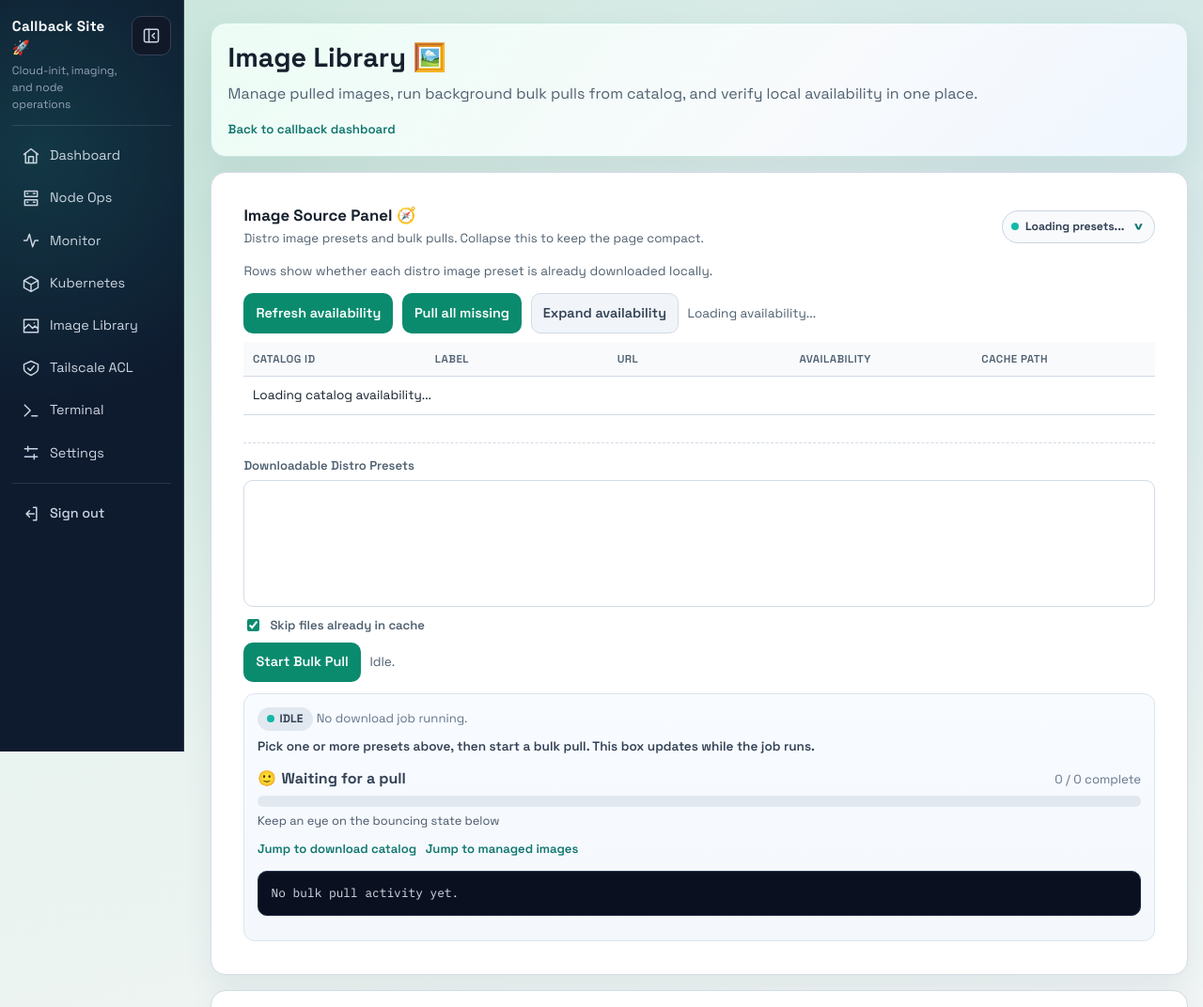
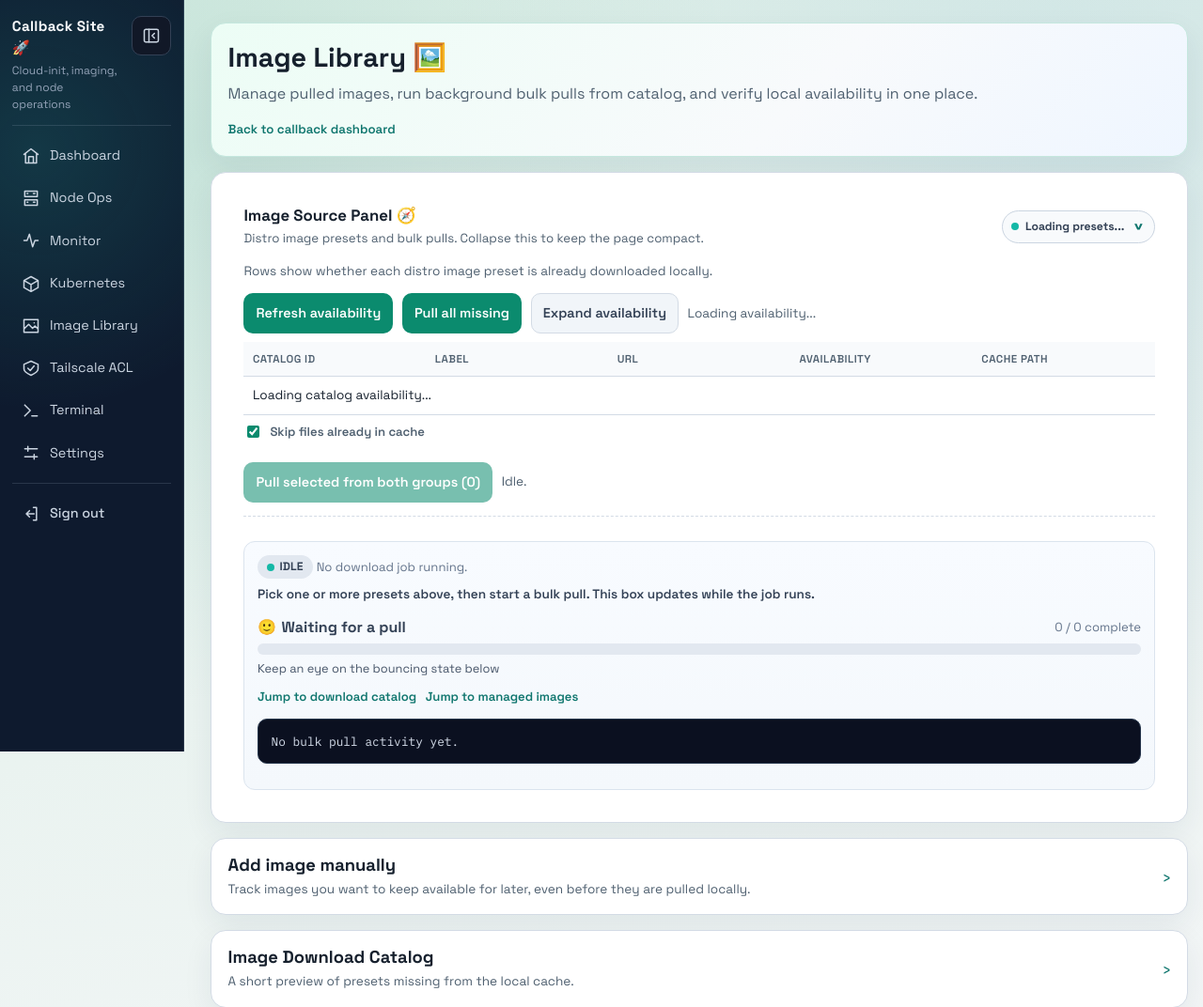
Before and after one commit to MeVsTheVoices/Playbook, a Python web app: template callback_site/templates/images.html in a window 1280 px wide. Shown: the top 1072 px of the page at 94% size. Run offline with Jinja, Linux system fonts and the light colour scheme; the template is opened without the code that fills it: most values are stand-ins (such as "Sample title", 1, 10 or a date in 2020); lists and menus that the app fills with data are empty; some libraries are stand-ins or nearby versions.

Commit message:
images: preserve catalog controls on refresh
Co-authored-by: Copilot <223556219+Copilot@users.noreply.github.com>

```diff
--- a/callback_site/static/images.js
+++ b/callback_site/static/images.js
@@ -18,8 +18,8 @@
   const imageExitCodeEl = document.getElementById("image_exit_code");
   const imageNotesEl = document.getElementById("image_notes");
   const imageCatalog = Array.isArray(window.__IMAGE_CATALOG__) ? window.__IMAGE_CATALOG__ : [];
-  const catalogPullSelectEl = document.getElementById("catalog_pull_ids");
   const catalogPullSkipExistingEl = document.getElementById("catalog_pull_skip_existing");
+  const pullSelectedGroupsBtn = document.getElementById("pull-selected-groups");
   const catalogPullStatusEl = document.getElementById("catalog-pull-status");
   const catalogPullLogEl = document.getElementById("catalog-pull-log");
   const catalogPullCardEl = document.getElementById("catalog-pull-card");
@@ -57,14 +57,6 @@
       return;
     }
     startCatalogPullForIds(ids, `${ids.length} missing preset${ids.length === 1 ? "" : "s"}`);
-  }
-
-  function availabilityGlyph(available) {
-    return available ? "✅" : "❌";
-  }
-
-  function availabilityLabel(available) {
-    return available ? "downloaded" : "missing";
   }
 
   function setCurrentCatalogPullJob(job) {
@@ -408,42 +400,36 @@
     }
   }
 
-  function rebuildCatalogPullOptions(catalogEntries) {
-    catalogPullSelectEl.innerHTML = "";
-    const entries = catalogEntries.filter((entry) => String(entry.image_url || "").trim()).sort((a, b) => String(a.label || "").localeCompare(String(b.label || "")));
-
-    if (!entries.length) {
-      const option = document.createElement("option");
-      option.value = "";
-      option.textContent = "No downloadable catalog entries available";
-      catalogPullSelectEl.appendChild(option);
-      catalogPullSelectEl.disabled = true;
-      return;
-    }
-
-    catalogPullSelectEl.disabled = false;
-    for (const entry of entries) {
-      const option = document.createElement("option");
-      option.value = entry.id;
-      option.textContent = `${entry.label} ${availabilityGlyph(entry.local_available)} ${availabilityLabel(entry.local_available)}`;
-      catalogPullSelectEl.appendChild(option);
-    }
+  function refreshCombinedSelection() {
+    const checked = catalogGroupedListEl.querySelectorAll("input.catalog-select:checked");
+    const groups = catalogGroupedListEl.querySelectorAll("details[data-group]");
+    pullSelectedGroupsBtn.disabled = Array.from(groups).filter((group) => group.querySelector("input.catalog-select:checked")).length < 2;
+    pullSelectedGroupsBtn.textContent = `Pull selected from both groups (${checked.length})`;
   }
 
   function renderGroupedCatalogEntries(entries) {
     if (!catalogGroupedListEl) return;
+    const openGroups = new Map(
+      Array.from(catalogGroupedListEl.querySelectorAll("details[data-group]"))
+        .map((details) => [details.dataset.group, details.open])
+    );
+    const selectedIds = new Set(
+      Array.from(catalogGroupedListEl.querySelectorAll("input.catalog-select:checked"))
+        .map((input) => input.value)
+    );
     const available = entries.filter((entry) => entry.local_available);
     const missing = entries.filter((entry) => !entry.local_available);
     const groups = [
       { key: "missing", title: "Missing from cache", subtitle: "These are the ones you can safely ignore for now while you focus on what is already present.", items: missing, open: false },
-      { key: "downloaded", title: "Already downloaded", subtitle: "These are the presets you can use immediately.", items: available, open: true },
+      { key: "downloaded", title: "Already downloaded", subtitle: "These are the presets you can use immediately.", items: available, open: false },
     ];
 
     catalogGroupedListEl.innerHTML = "";
     for (const group of groups) {
       const details = document.createElement("details");
       details.className = "catalog-group-card";
-      details.open = group.open;
+      details.dataset.group = group.key;
+      details.open = openGroups.get(group.key) ?? group.open;
 
       const summary = document.createElement("summary");
       summary.innerHTML = `
@@ -486,6 +472,7 @@
           bulkBtn.disabled = checked === 0;
           bulkBtn.textContent = `Pull selected (${checked})`;
           selectAll.checked = boxes.length > 0 && checked === boxes.length;
+          refreshCombinedSelection();
         };
         selectAll.addEventListener("change", () => {
           body.querySelectorAll("input.catalog-select:not(:disabled)").forEach((box) => { box.checked = selectAll.checked; });
@@ -506,6 +493,7 @@
           pick.className = "catalog-select";
           pick.value = entry.id || "";
           pick.disabled = !String(entry.image_url || "").trim();
+          pick.checked = !pick.disabled && selectedIds.has(pick.value);
           pick.title = pick.disabled ? "No download URL for this preset" : "Select for bulk pull";
           pick.addEventListener("change", refreshToolbar);
           item.appendChild(pick);
@@ -542,11 +530,13 @@
           item.appendChild(actions);
           body.appendChild(item);
         }
+        refreshToolbar();
       }
       details.appendChild(summary);
       details.appendChild(body);
       catalogGroupedListEl.appendChild(details);
     }
+    refreshCombinedSelection();
     updateCatalogPullTiles(currentCatalogPullJob);
   }
 
@@ -597,7 +587,6 @@
     }
 
     renderGroupedCatalogEntries(entries);
-    rebuildCatalogPullOptions(entries);
     const availableCount = entries.filter((entry) => entry.local_available).length;
     const missingCount = Math.max(0, entries.length - availableCount);
     catalogAvailabilityStatusEl.textContent = `Loaded ${entries.length} catalog entries (${availableCount} downloaded, ${missingCount} missing).`;
@@ -614,23 +603,23 @@
     const summary = job.summary || {};
     setPullCardState(job);
     catalogPullStatusEl.textContent = `Catalog pull ${job.id}: ${job.status}`;
-    const lines = [
-      `storage_dir: ${job.storage_dir || "n/a"}`,
-      `accepted: ${(job.accepted_ids || []).join(", ") || "(none)"}`,
-      `summary: ok=${summary.ok || 0} failed=${summary.failed || 0} skipped=${summary.skipped || 0} total=${summary.total || 0}`,
-      "",
-      "results:",
-    ];
-
     const results = Array.isArray(job.results) ? job.results : [];
+    const output = {
+      storage_dir: job.storage_dir || "n/a",
+      accepted: job.accepted_ids || [],
+      summary: { ok: summary.ok || 0, failed: summary.failed || 0, skipped: summary.skipped || 0, total: summary.total || 0 },
+      results: results.map((item) => ({
+        id: item.id || "?",
+        status: item.status || "unknown",
+        message: item.message || "",
+        download_path: item.download_path || "",
+      })),
+    };
     if (!results.length) {
-      lines.push(job.status === "completed" || job.status === "completed_with_errors" ? "(no results returned)" : "(waiting for worker progress)");
-    } else {
-      for (const item of results) {
-        lines.push(`- ${item.id || "?"}: ${item.status || "unknown"} | ${item.message || ""} | ${item.download_path || ""}`);
-      }
+      output.result_status = job.status === "completed" || job.status === "completed_with_errors"
+        ? "No results returned" : "Waiting for worker progress";
     }
-    catalogPullLogEl.textContent = lines.join("\n");
+    catalogPullLogEl.textContent = JSON.stringify(output, null, 2);
   }
 
   async function pollCatalogPullJob() {
@@ -690,15 +679,6 @@
     catalogPullStatusEl.textContent = `Pull job started for ${label}: ${data.job_id}`;
     setPullCardState(currentCatalogPullJob);
     pollCatalogPullJob();
-  }
-
-  async function startCatalogPull() {
-    const selectedIds = Array.from(catalogPullSelectEl.selectedOptions).map((option) => String(option.value || "").trim()).filter(Boolean);
-    if (!selectedIds.length) {
-      catalogPullStatusEl.textContent = "Select at least one catalog entry to pull.";
-      return;
-    }
-    await startCatalogPullForIds(selectedIds, "selected presets");
   }
 
   async function loadCloudInitProfiles() {
@@ -796,7 +776,10 @@
 
     document.getElementById("save-image-record").addEventListener("click", saveImageRecord);
     document.getElementById("clear-image-record").addEventListener("click", clearImageRecordForm);
-    document.getElementById("start-catalog-pull").addEventListener("click", startCatalogPull);
+    pullSelectedGroupsBtn.addEventListener("click", () => {
+      const ids = Array.from(catalogGroupedListEl.querySelectorAll("input.catalog-select:checked")).map((input) => input.value);
+      startCatalogPullForIds(ids, `${ids.length} selected presets`);
+    });
     document.getElementById("pull-all-missing").addEventListener("click", pullAllMissingCatalogEntries);
     document.getElementById("refresh-catalog-availability").addEventListener("click", loadCatalogAvailability);
     document.getElementById("refresh-cloud-init-profiles").addEventListener("click", loadCloudInitProfiles);
--- a/callback_site/templates/images.html
+++ b/callback_site/templates/images.html
@@ -60,19 +60,16 @@
                 </tbody>
               </table>
             </div>
+            <div class="checkbox-row">
+              <input id="catalog_pull_skip_existing" type="checkbox" checked>
+              <label for="catalog_pull_skip_existing" style="margin: 0;">Skip files already in cache</label>
+            </div>
             <div id="catalog-grouped-list" class="catalog-group-list" style="margin-top: 0.9rem;"></div>
-
+            <div class="actions-row" style="margin-top: 0.5rem;">
+              <button type="button" id="pull-selected-groups" style="width:auto;" disabled>Pull selected from both groups (0)</button>
+              <span class="hint" id="catalog-pull-status">Idle.</span>
+            </div>
             <div style="margin-top: 0.9rem; border-top: 1px dashed var(--line); padding-top: 0.9rem;">
-              <label for="catalog_pull_ids">Downloadable Distro Presets</label>
-              <select id="catalog_pull_ids" multiple size="6"></select>
-              <div class="checkbox-row">
-                <input id="catalog_pull_skip_existing" type="checkbox" checked>
-                <label for="catalog_pull_skip_existing" style="margin: 0;">Skip files already in cache</label>
-              </div>
-              <div class="actions-row" style="margin-top: 0.5rem;">
-                <button type="button" id="start-catalog-pull" style="width:auto;">Start Bulk Pull</button>
-                <span class="hint" id="catalog-pull-status">Idle.</span>
-              </div>
               <div class="download-status-card" id="catalog-pull-card">
                 <div class="job-status-header">
                   <div>
@@ -98,7 +95,7 @@
                   <a class="mini-link" href="/images#image-download-catalog" target="_self">Jump to download catalog</a>
                   <a class="mini-link" href="/images#retrieved-image-manager" target="_self">Jump to managed images</a>
                 </div>
-                <pre class="job-log" id="catalog-pull-log">No bulk pull activity yet.</pre>
+                <pre class="job-log" id="catalog-pull-log" data-format="json">No bulk pull activity yet.</pre>
               </div>
             </div>
           </div>
```
Also changed, not shown: callback_site/tests/test_images.py (+58 -5 lines), callback_site/README.md.
